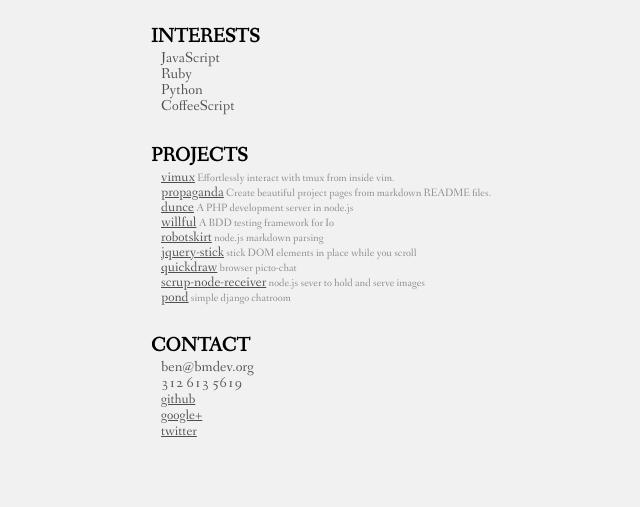
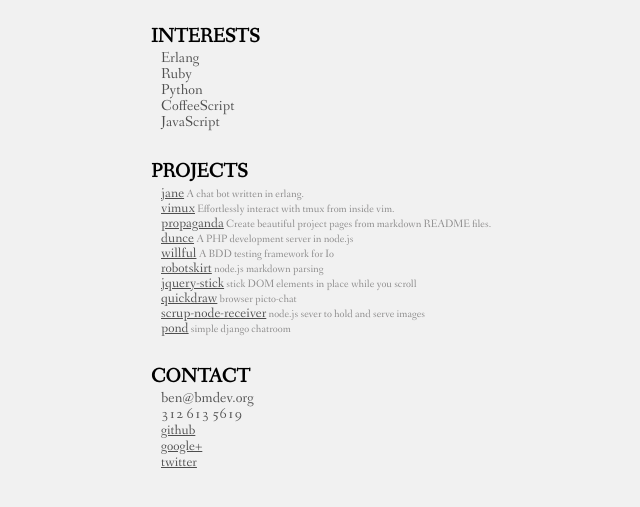
Before and after one commit to benmills/benmills.github.com, a website: page index.html in a window 1280 px wide. Shown: the part 113-620 px from the top of the page, without its empty margins (289-929 px from the left). Drawn offline with Linux system fonts and the light colour scheme.

Commit message:
Added Jane as a project

```diff
--- a/index.html
+++ b/index.html
@@ -13,16 +13,18 @@
     <section id="skills">
       <h2>Interests</h2>
       <ul>
-        <li>JavaScript</li>
+        <li>Erlang</li>
         <li>Ruby</li>
         <li>Python</li>
         <li>CoffeeScript</li>
+        <li>JavaScript</li>
       </ul>
     </section>
 
     <section id="projects">
       <h2>Projects</h2>
       <ul>
+        <li><a href="http://github.com/cosgroveb/jane/">jane</a> A chat bot written in erlang.</li>
         <li><a href="https://github.com/benmills/vimux">vimux</a> Effortlessly interact with tmux from inside vim.</li>
         <li><a href="https://github.com/benmills/propaganda">propaganda</a> Create beautiful project pages from markdown README files.</li>
         <li><a href="https://github.com/benmills/dunce">dunce</a> A PHP development server in node.js</li>
```
